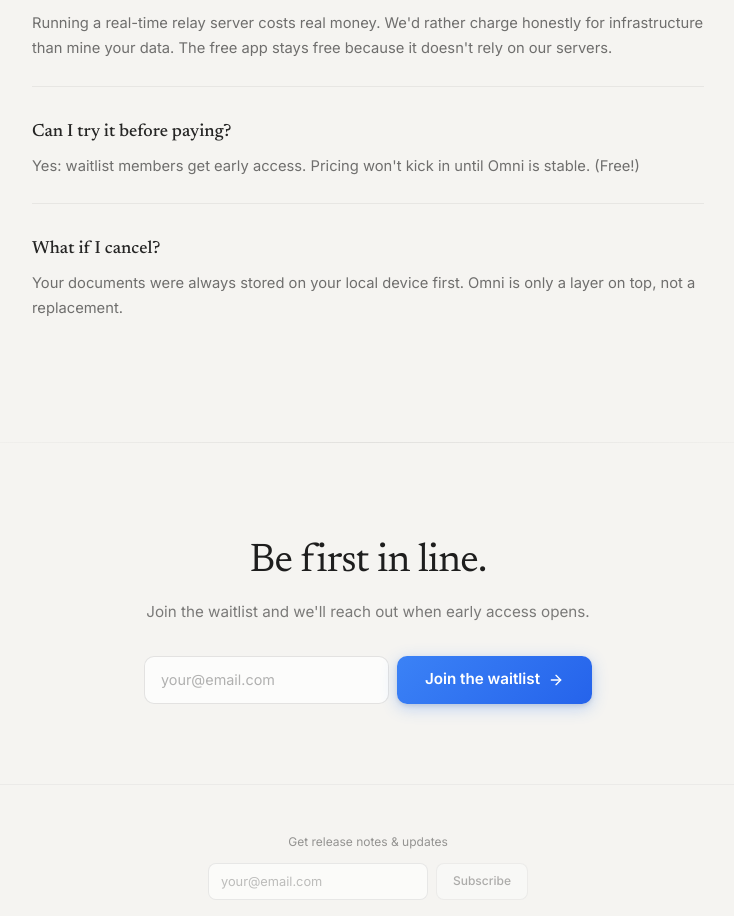
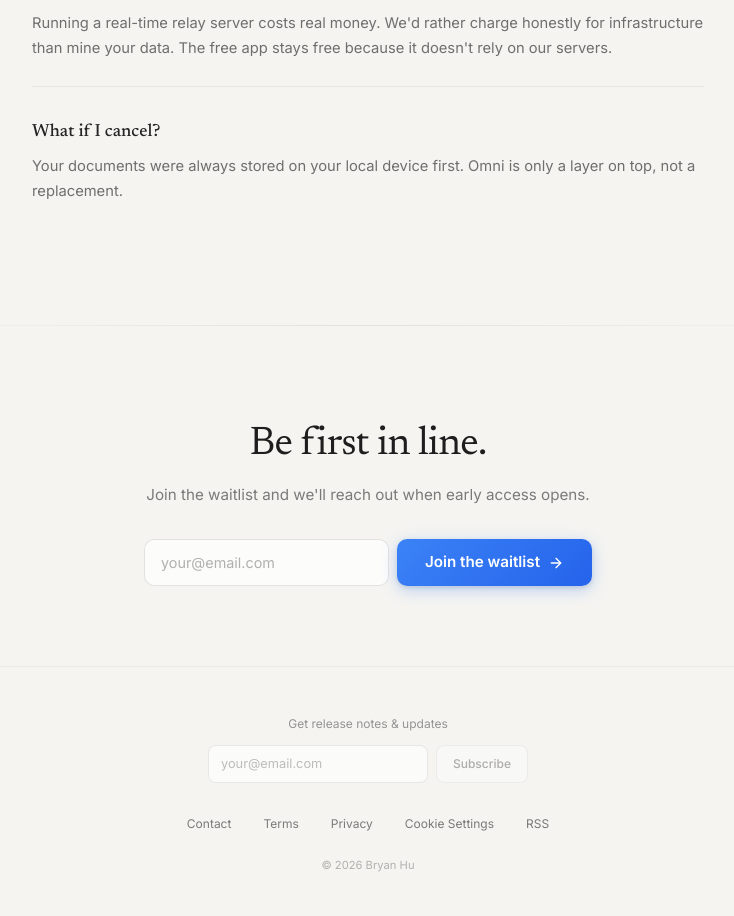
Before and after one commit to ThatXliner/quillium-landing, a SvelteKit app: page /omni in a window 1280 px wide. Shown: the part 3444-4360 px from the top of the page, without its empty margins (272-1006 px from the left). Built offline with nearby package versions, Linux system fonts and the light colour scheme.

Commit message:
no need to talk about trials and refunds if we're currently free

```diff
--- a/src/routes/omni/+page.svelte
+++ b/src/routes/omni/+page.svelte
@@ -555,13 +555,12 @@
 					servers.
 				</p>
 			</div>
-			<div class="faq-row">
+			<!-- <div class="faq-row">
 				<p class="faq-q">Can I try it before paying?</p>
 				<p class="faq-a">
-					Yes: waitlist members get early access. Pricing won't kick in until Omni is stable.
-					(Free!)
+    				No, but we do offer a full refund after 7 days. This is just like <a href="https://obsidian.md/pricing" class="text-black/40 underline underline-offset-2 hover:text-black/55">Obsidian</a>.
 				</p>
-			</div>
+			</div> -->
 			<div class="faq-row">
 				<p class="faq-q">What if I cancel?</p>
 				<p class="faq-a">
```
